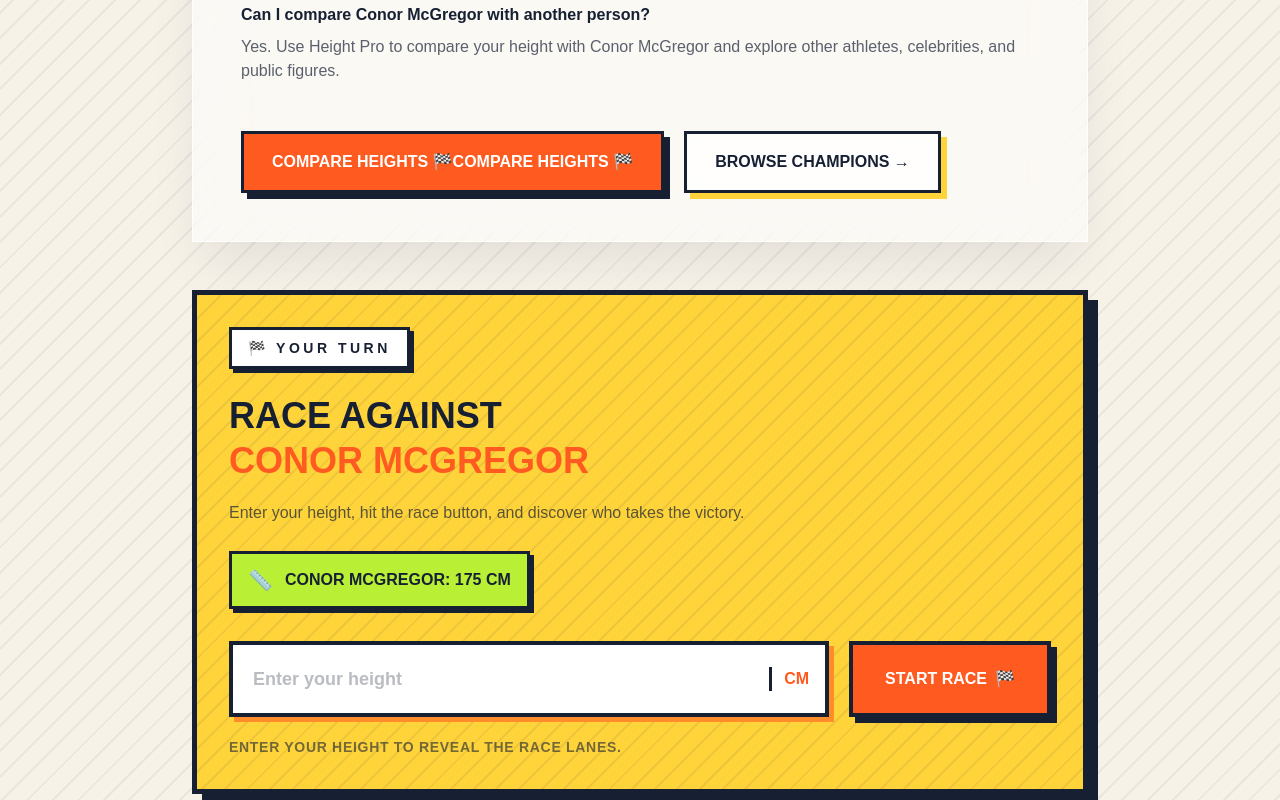
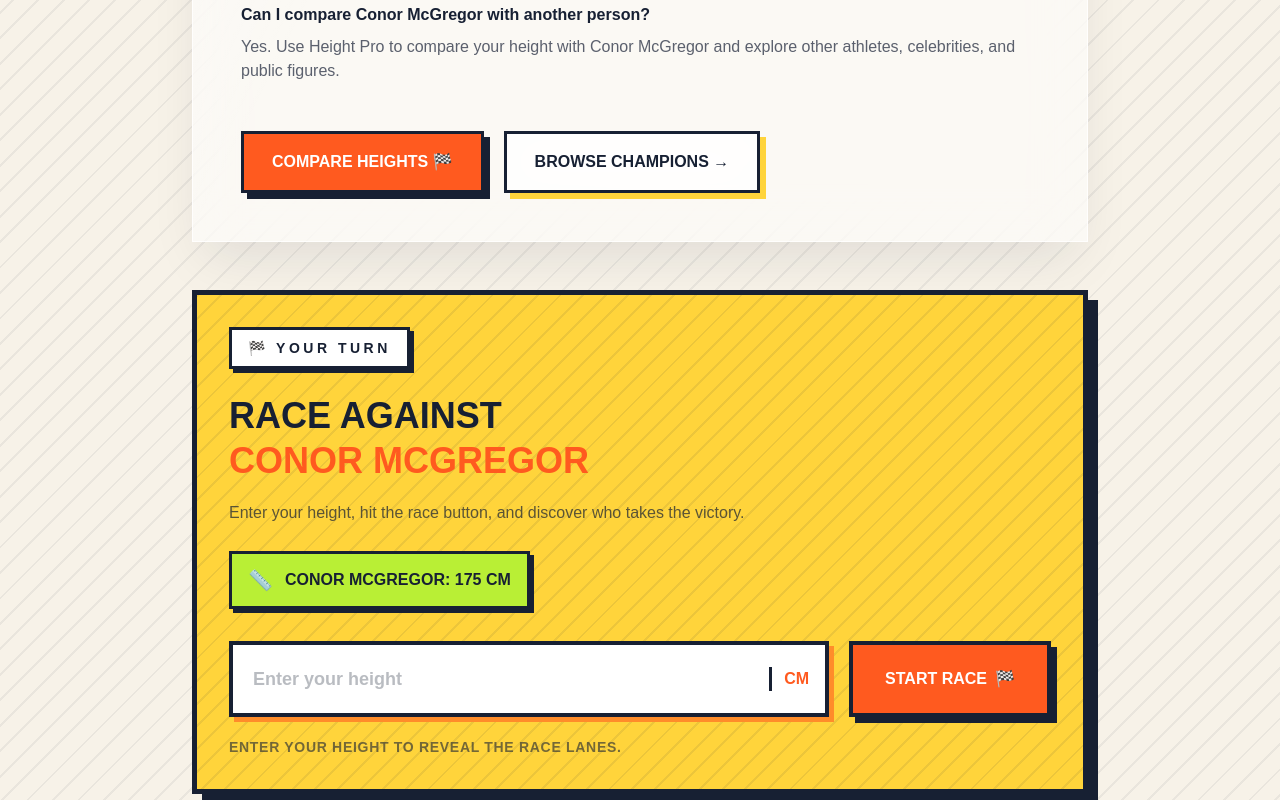
Before and after one commit to umernisar188-afk/height-pro, a Next.js app: page /people/conor-mcgregor in a window 1280 px wide. Shown: the part 1760-2560 px from the top of the page. Built offline with nearby package versions, Linux system fonts and the light colour scheme.

Commit message:
Fix compare button, shorten people titles, lengthen compare descriptions

```diff
--- a/app/people/[slug]/page.tsx
+++ b/app/people/[slug]/page.tsx
@@ -27,7 +27,7 @@ export async function generateMetadata({
   }
 
   const heightFeet = cmToFeetInches(person.heightCm);
-  const title = `How Tall Is ${person.name}? ${person.heightCm} cm (${heightFeet}) + Comparison`;
+   const title = `How Tall Is ${person.name}? ${person.heightCm} cm (${heightFeet})`;
   const description = `${person.name} is ${person.heightCm} cm (${heightFeet}) tall. Compare ${person.name}'s height side by side with athletes, celebrities and your own height.`;
   const url = `https://heightproapp.com/people/${person.slug}`;
 
@@ -401,21 +401,13 @@ export default async function PersonPage({
 </section>
             {/* ACTION BUTTONS */}
             <div className="mt-12 flex flex-wrap gap-5">
-
-              <Link
-                href={`/?heightB=${person.heightCm}&nameB=${encodeURIComponent(person.name)}`}
-                className="border-[3px] border-[#172033] bg-[#ff5a1f] px-7 py-4 font-black uppercase text-white shadow-[6px_6px_0_#172033] transition hover:-translate-y-1 hover:bg-[#b9ef35] hover:text-[#172033]"
-              >
-                <Link
+<Link
   rel="nofollow"
-  href={`/?heightB=...`}
-  className="..."
+  href={`/?heightB=${person.heightCm}&nameB=${encodeURIComponent(person.name)}`}
+  className="border-[3px] border-[#172033] bg-[#ff5a1f] px-7 py-4 font-black uppercase text-white shadow-[6px_6px_0_#172033] transition hover:-translate-y-1 hover:bg-[#b9ef35] hover:text-[#172033]"
 >
   Compare Heights 🏁
 </Link>
-                Compare Heights 🏁
-              </Link>
-
               <Link
                 href="/people"
                 className="border-[3px] border-[#172033] bg-white/70 px-7 py-4 font-black uppercase text-[#172033] shadow-[6px_6px_0_#ffd43b] backdrop-blur-xl transition hover:-translate-y-1 hover:bg-[#ffd43b]"
```
